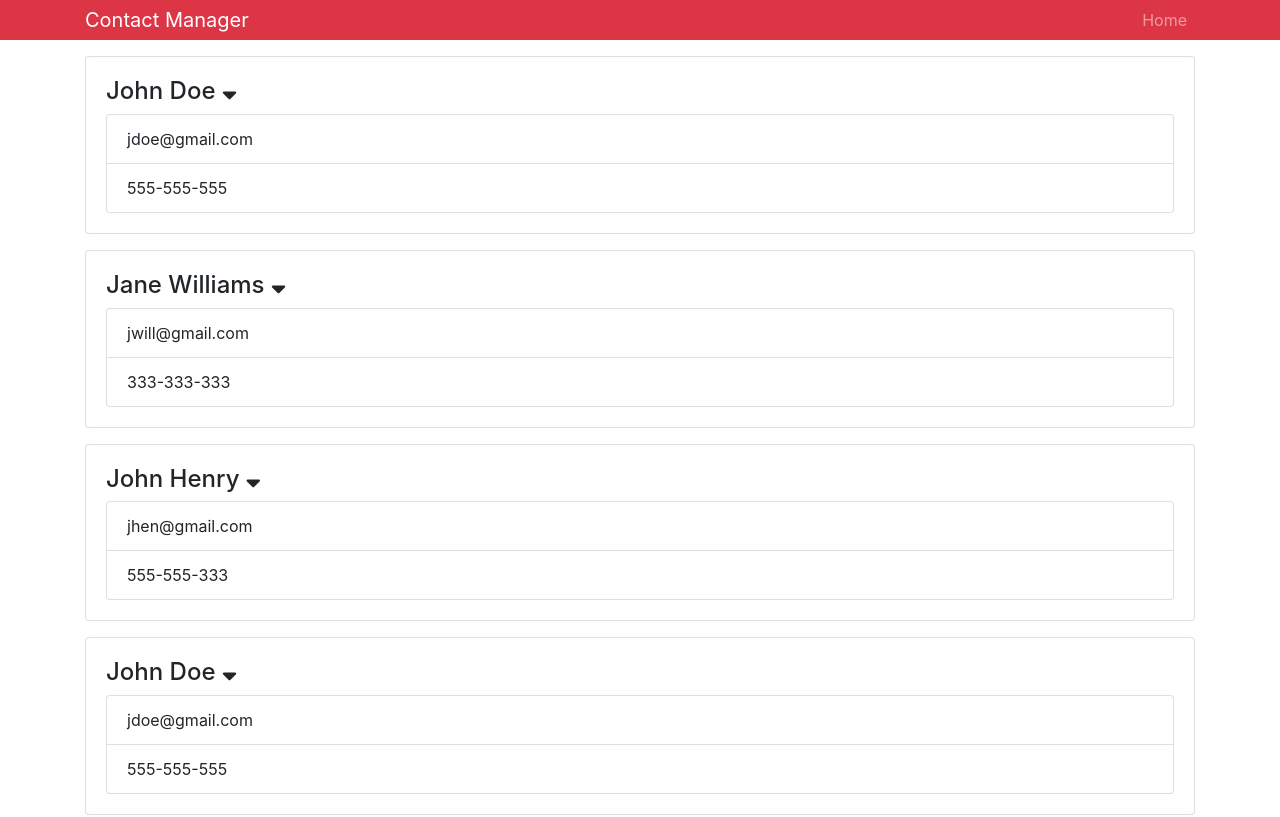
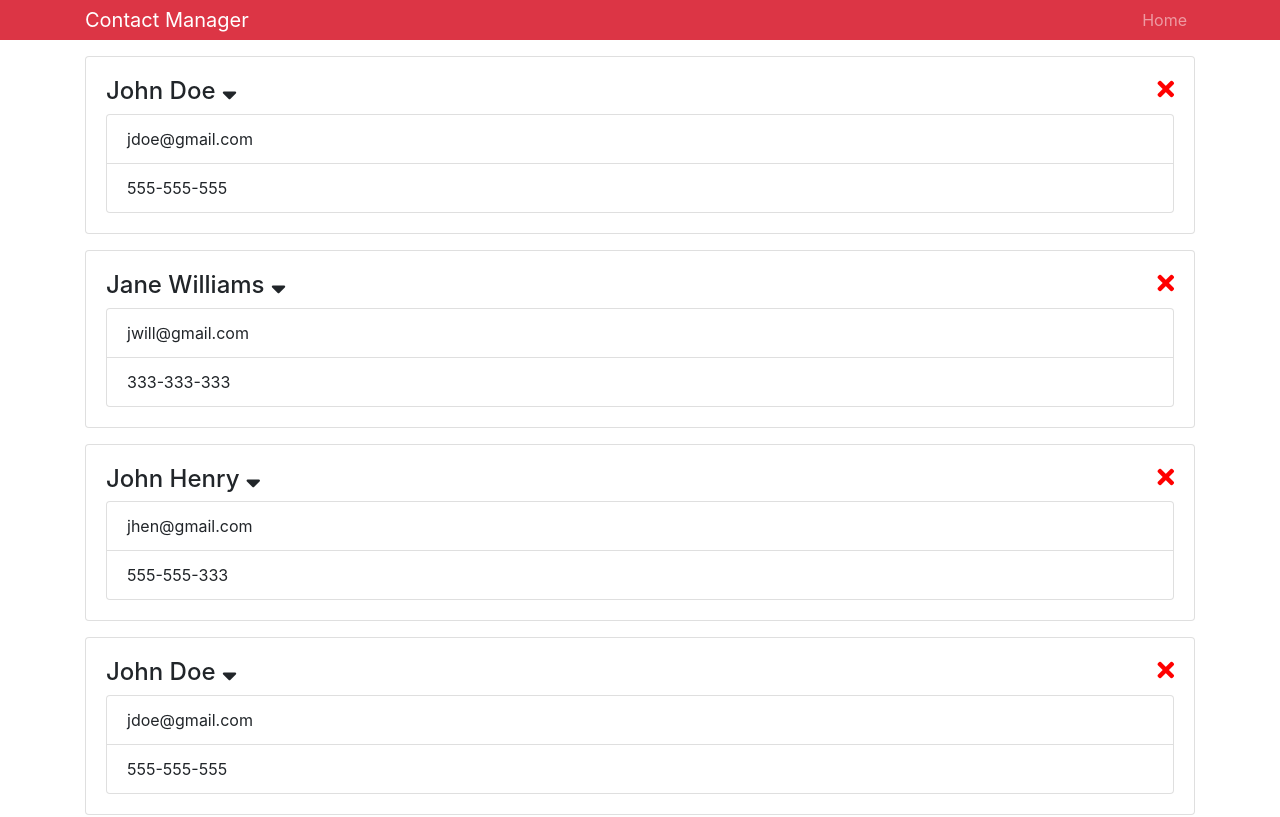
Before and after one commit to axixnix/react-contact-manager, a React (Create React App) app: page / in a window 1280 px wide. Shown: the top 817 px of the page. Built offline with nearby package versions, Linux system fonts and the light colour scheme.

Commit message:
font awesome times for deleting created, also gave both icons pointer cursors

```diff
--- a/src/components/Contact.js
+++ b/src/components/Contact.js
@@ -12,7 +12,17 @@ class Contact extends Component {
     return (
       <div className="card card-body mb-3">
         <h4>
-          {name} <i onClick={this.onShowClick} className="fas fa-sort-down" />{" "}
+          {name}{" "}
+          <i
+            onClick={this.onShowClick}
+            className="fas fa-sort-down"
+            style={{ cursor: "pointer" }}
+          />
+          <i
+            onClick={this.onDeleteClick}
+            className="fas fa-times"
+            style={{ cursor: "pointer", float: "right", color: "red" }}
+          />
         </h4>
         <ul className="list-group">
           <li className="list-group-item">{email}</li>
```
